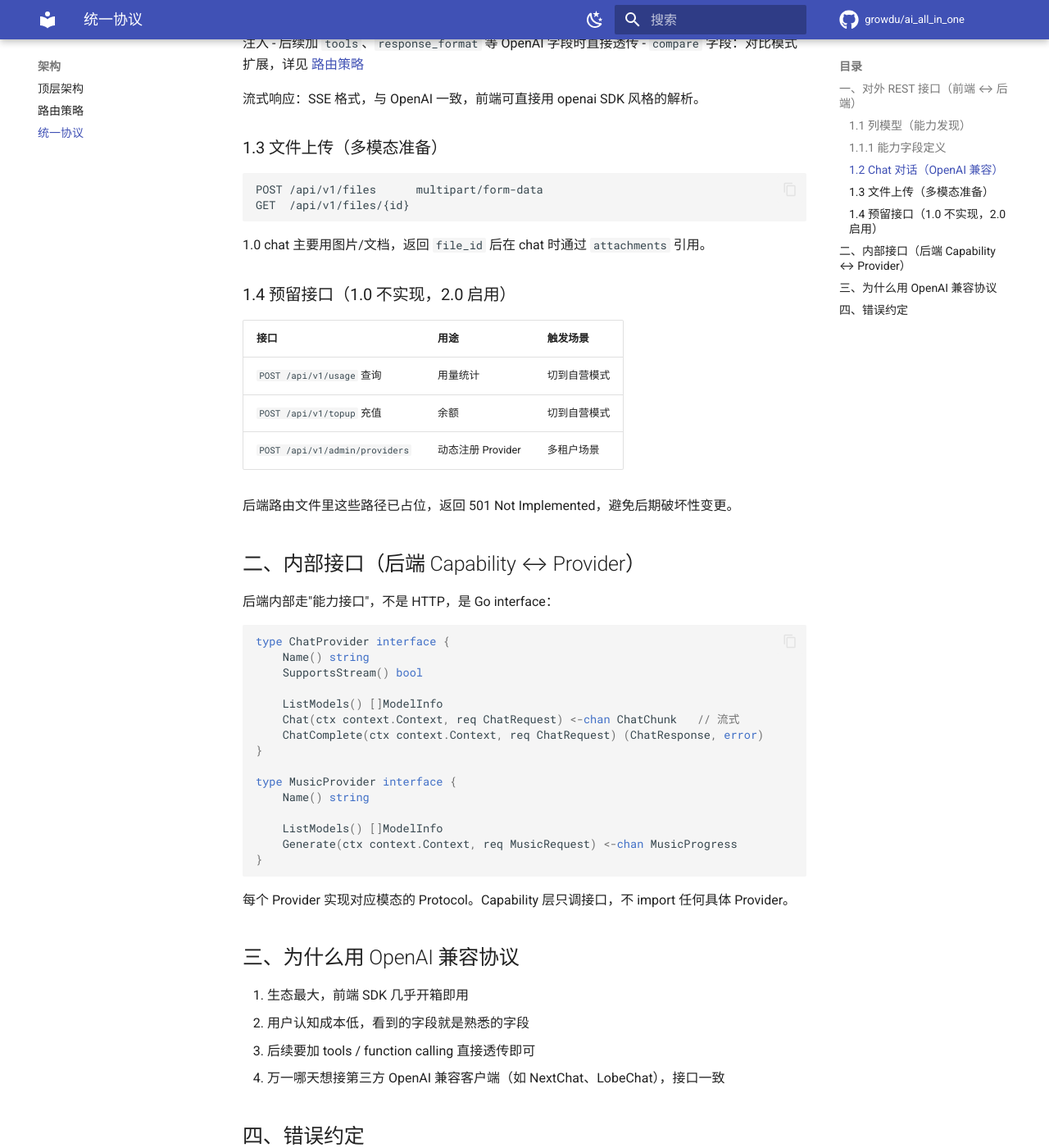
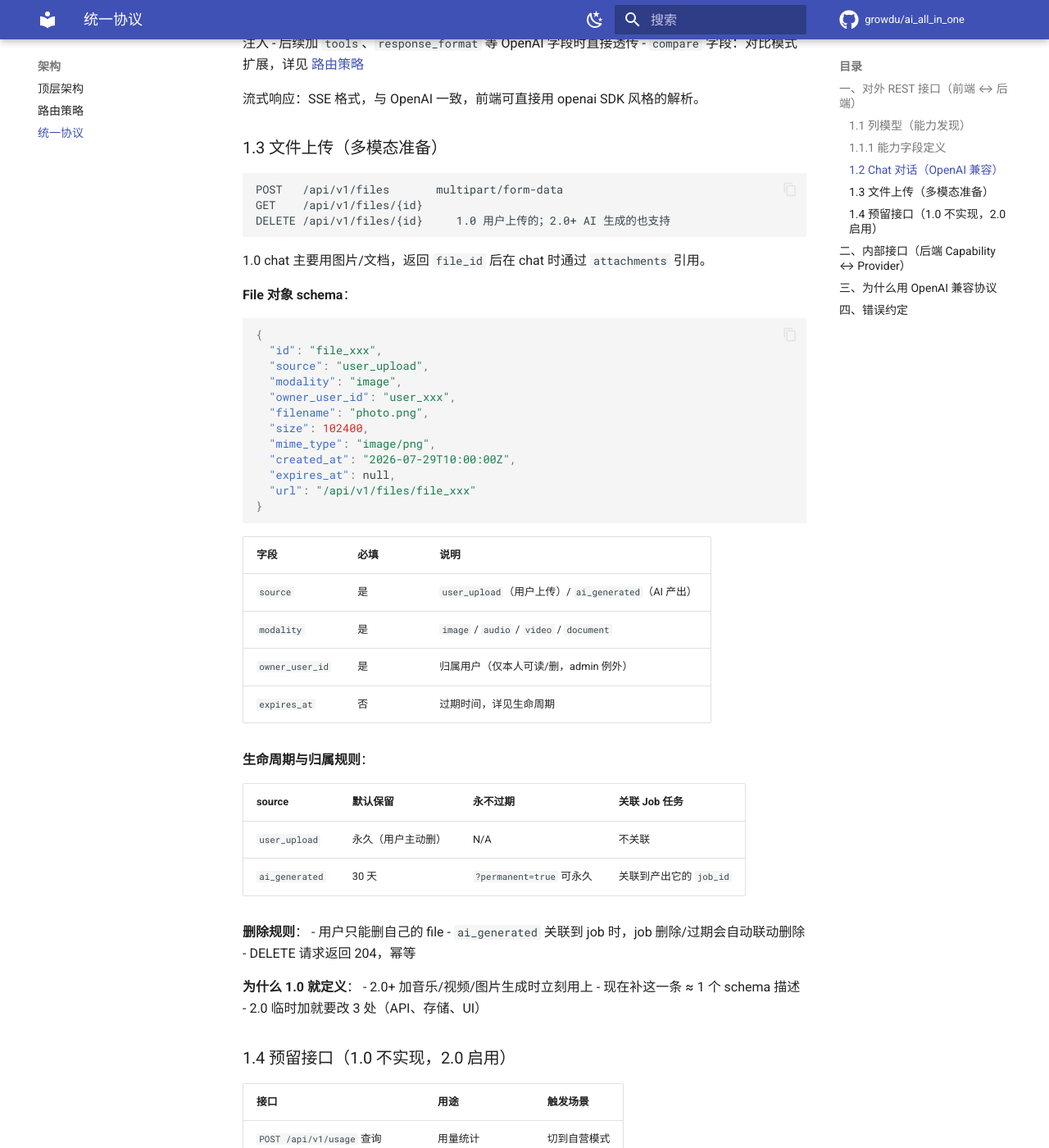
Before and after one commit to growdu/ai_all_in_one, an MkDocs documentation site: the page built from docs/api/01-protocol.md, in a window 1280 px wide and 1400 px high, scrolled down 2878 px. Shown: the whole window at 82% size. Built offline with MkDocs 1.6.1 and Material for MkDocs 9.7.7, drawn with Linux system fonts in a browser that asks for light colours; comment, search, counter and statistics services are not loaded.

Commit message:
docs(protocol): 文件协议扩展 source/modality/owner（解决 review 1.1）
1.0 协议只描述 file_id 是"用户上传后拿到"，2.0 加音乐/视频/图片生成
后会遇到三个问题：归属、生命周期、前端区分。1.0 就把 schema 定死。

变更 docs/api/01-protocol.md 1.3 节：
- 新增 DELETE 端点
- File schema 加 source / modality / owner_user_id / expires_at / url
- 生命周期表：user_upload 永久，ai_generated 默认 30 天可永久化
- 关联 Job 任务（ai_generated → job_id）的删除联动规则
- 解释"1.0 就定义"的理由（2.0 临时加要改 3 处）

不动 storage 层（实施阶段按 schema 落地）。
P0 计划见 .hermes/plans/2026-07-29_1630-design-review-p0.md。

````diff
--- a/docs/api/01-protocol.md
+++ b/docs/api/01-protocol.md
@@ -138,11 +138,53 @@ POST /api/v1/chat/completions
 ### 1.3 文件上传（多模态准备）
 
 ```
-POST /api/v1/files      multipart/form-data
-GET  /api/v1/files/{id}
+POST   /api/v1/files       multipart/form-data
+GET    /api/v1/files/{id}
+DELETE /api/v1/files/{id}     1.0 用户上传的；2.0+ AI 生成的也支持
 ```
 
 1.0 chat 主要用图片/文档，返回 `file_id` 后在 chat 时通过 `attachments` 引用。
+
+**File 对象 schema**：
+
+```json
+{
+  "id": "file_xxx",
+  "source": "user_upload",
+  "modality": "image",
+  "owner_user_id": "user_xxx",
+  "filename": "photo.png",
+  "size": 102400,
+  "mime_type": "image/png",
+  "created_at": "2026-07-29T10:00:00Z",
+  "expires_at": null,
+  "url": "/api/v1/files/file_xxx"
+}
+```
+
+| 字段 | 必填 | 说明 |
+|------|------|------|
+| `source` | 是 | `user_upload`（用户上传）/ `ai_generated`（AI 产出） |
+| `modality` | 是 | `image` / `audio` / `video` / `document` |
+| `owner_user_id` | 是 | 归属用户（仅本人可读/删，admin 例外） |
+| `expires_at` | 否 | 过期时间，详见生命周期 |
+
+**生命周期与归属规则**：
+
+| source | 默认保留 | 永不过期 | 关联 Job 任务 |
+|--------|---------|---------|--------------|
+| `user_upload` | 永久（用户主动删） | N/A | 不关联 |
+| `ai_generated` | 30 天 | `?permanent=true` 可永久 | 关联到产出它的 `job_id` |
+
+**删除规则**：
+- 用户只能删自己的 file
+- `ai_generated` 关联到 job 时，job 删除/过期会自动联动删除
+- DELETE 请求返回 204，幂等
+
+**为什么 1.0 就定义**：
+- 2.0+ 加音乐/视频/图片生成时立刻用上
+- 现在补这一条 ≈ 1 个 schema 描述
+- 2.0 临时加就要改 3 处（API、存储、UI）
 
 ### 1.4 预留接口（1.0 不实现，2.0 启用）
 
````
